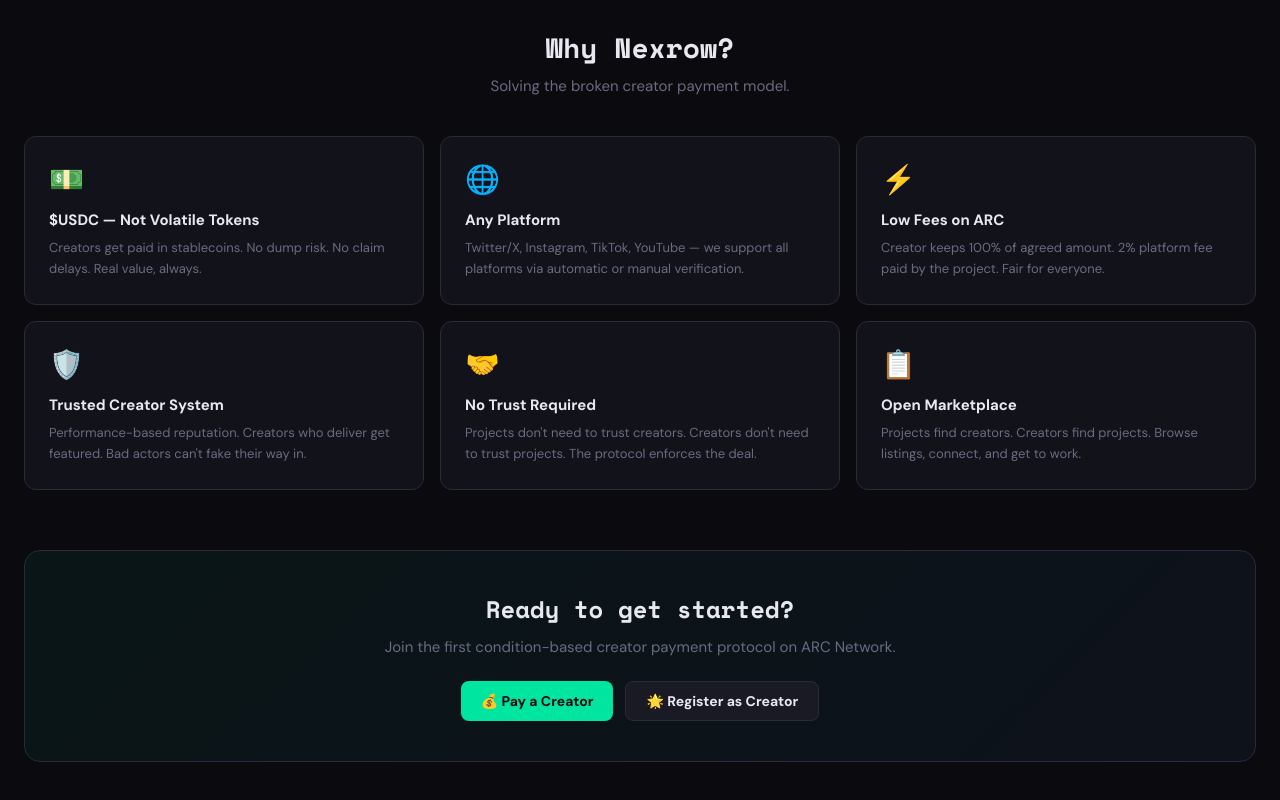
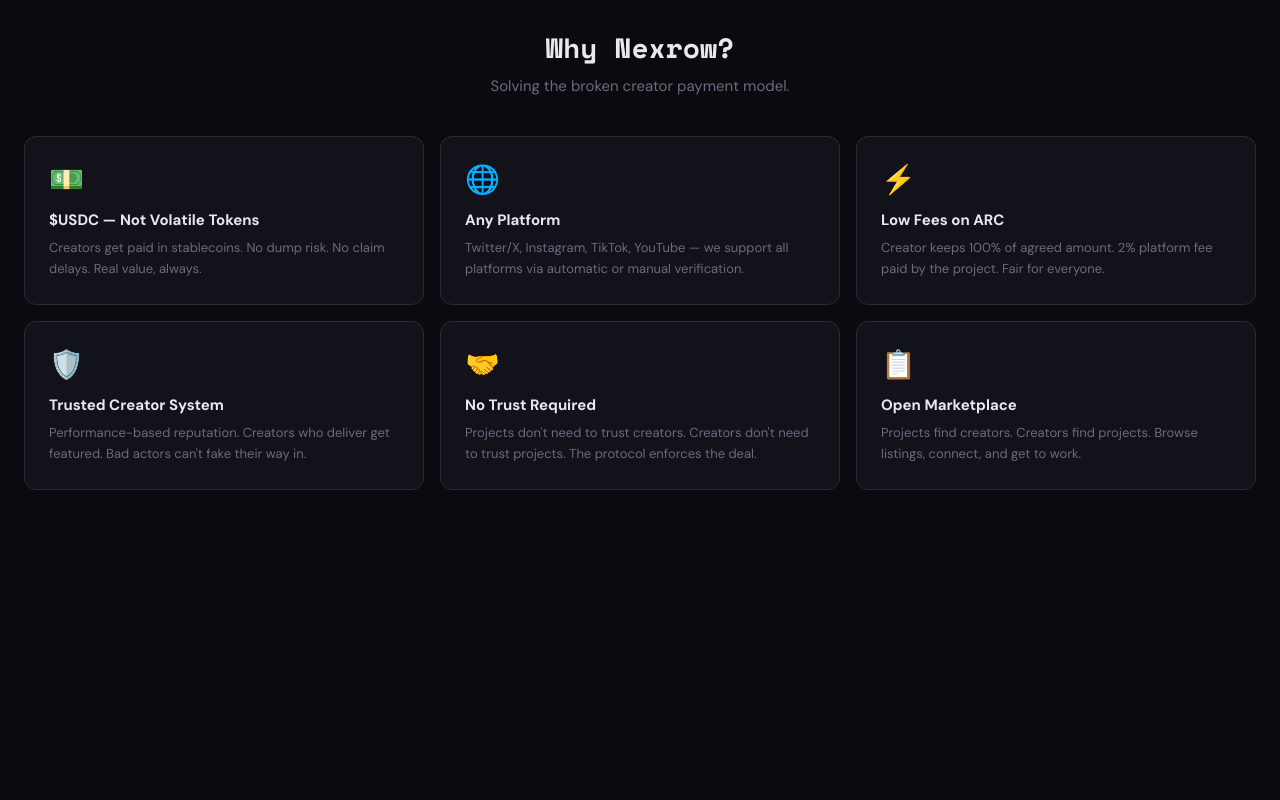
Before and after one commit to itstorvian/nexrow, a website: page public/index.html in a window 1280 px wide. Shown: the part 1135-1935 px from the top of the page. After the commit the page ends 1765 px from the top, so only its background shows below. Drawn offline with nearby package versions, Linux system fonts and the light colour scheme; no server answers.

Commit message:
CTA below hero, removed duplicate

```diff
--- a/public/index.html
+++ b/public/index.html
@@ -39,7 +39,6 @@
 
   <div class="page-wrapper">
 
-    <!-- Sol Reklam -->
     <aside class="ad-sidebar ad-left">
       <div class="ad-slot">
         <span class="ad-label">Sponsored</span>
@@ -73,6 +72,7 @@
           </p>
           <p class="hero-note">No trust required. Code enforces the deal.</p>
         </section>
+
         <section class="cta-section">
           <h2 class="cta-title">Ready to get started?</h2>
           <p class="cta-sub">Join the first condition-based creator payment protocol on ARC Network.</p>
@@ -149,16 +149,6 @@
               <div class="feature-title">Open Marketplace</div>
               <div class="feature-desc">Projects find creators. Creators find projects. Browse listings, connect, and get to work.</div>
             </div>
-          </div>
-        </section>
-
-        <!-- Ready to get started -->
-        <section class="cta-section">
-          <h2 class="cta-title">Ready to get started?</h2>
-          <p class="cta-sub">Join the first condition-based creator payment protocol on ARC Network.</p>
-          <div class="cta-actions">
-            <button onclick="switchTab('escrow')">💰 Pay a Creator</button>
-            <button class="btn-secondary" onclick="switchTab('creators')">🌟 Register as Creator</button>
           </div>
         </section>
 
@@ -467,7 +457,6 @@
 
     </main>
 
-    <!-- Sağ Reklam -->
     <aside class="ad-sidebar ad-right">
       <div class="ad-slot">
         <span class="ad-label">Sponsored</span>
```
